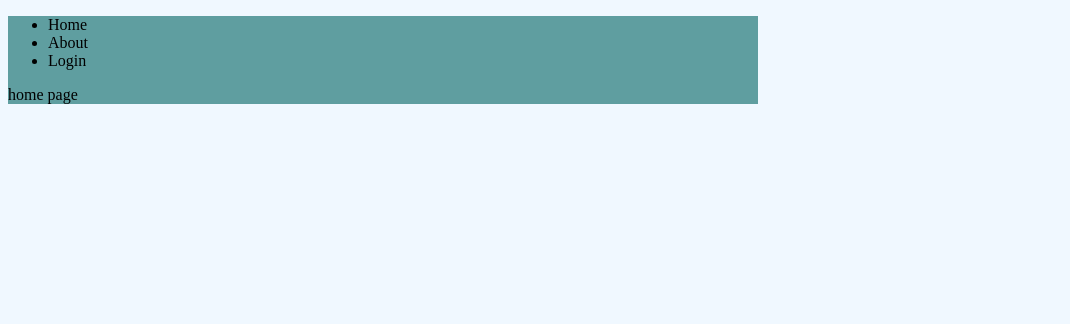
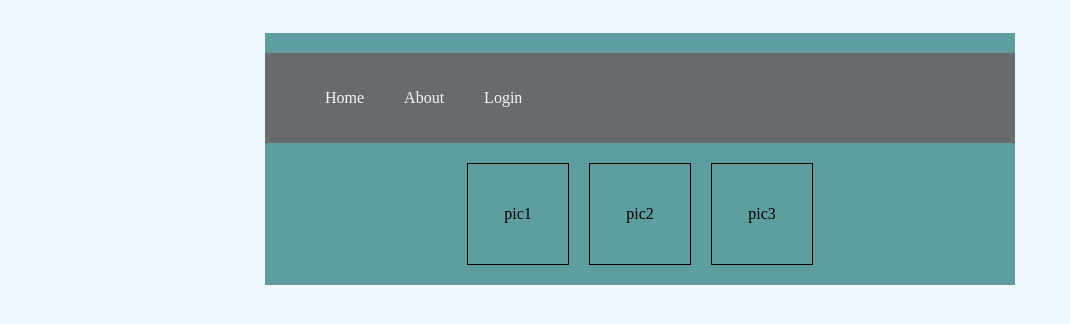
Before and after one commit to adheli2023/May-2023, a plain HTML site: page index.html in a window 1280 px wide. Shown: the whole page, without its empty margins (0-1070 px from the left). Drawn offline with Linux system fonts and the light colour scheme.

Commit message:
added style

```diff
--- a/index.css
+++ b/index.css
@@ -1,10 +1,44 @@
 body{
     background-color: aliceblue;
     width: 750px;
-    height: 550px;
+    height:auto;
+    align-items: center;
+    margin: 0 auto;
+}
+header{
+    width: 100%;
+    height: auto;
+    background-color: rgb(102, 107, 110);
+    margin-top: 20px;
+}
+header>.nav>ul{
+    display: flex;
+    list-style: none;
+}
+header>.nav>ul>li{
+  padding: 10px;
+  margin: 10px;
+  color: aliceblue;
 }
 .container{
+    display: flex;
+    flex-direction: column;
     width: auto;
     height: auto;
     background-color: cadetblue;
+    align-items: center;
+    margin-top: 25pt;
 }
+.home_page{
+    display: flex;
+    margin: 10px;
+}
+.home_page>.card{
+    display: flex;
+    margin: 10px;
+    width: 100px;
+    height: 100px;
+    border: 1px solid black;
+    align-items: center;
+    justify-content: center;
+}
--- a/index.html
+++ b/index.html
@@ -18,7 +18,11 @@
           </ul>
         </div>
       </header>
-      <div class="home_page">home page</div>
+      <div class="home_page">
+       <div class="card">pic1</div>
+       <div class="card">pic2</div>
+       <div class="card">pic3</div>
+    </div>
     </section>
   </body>
 </html>
```
